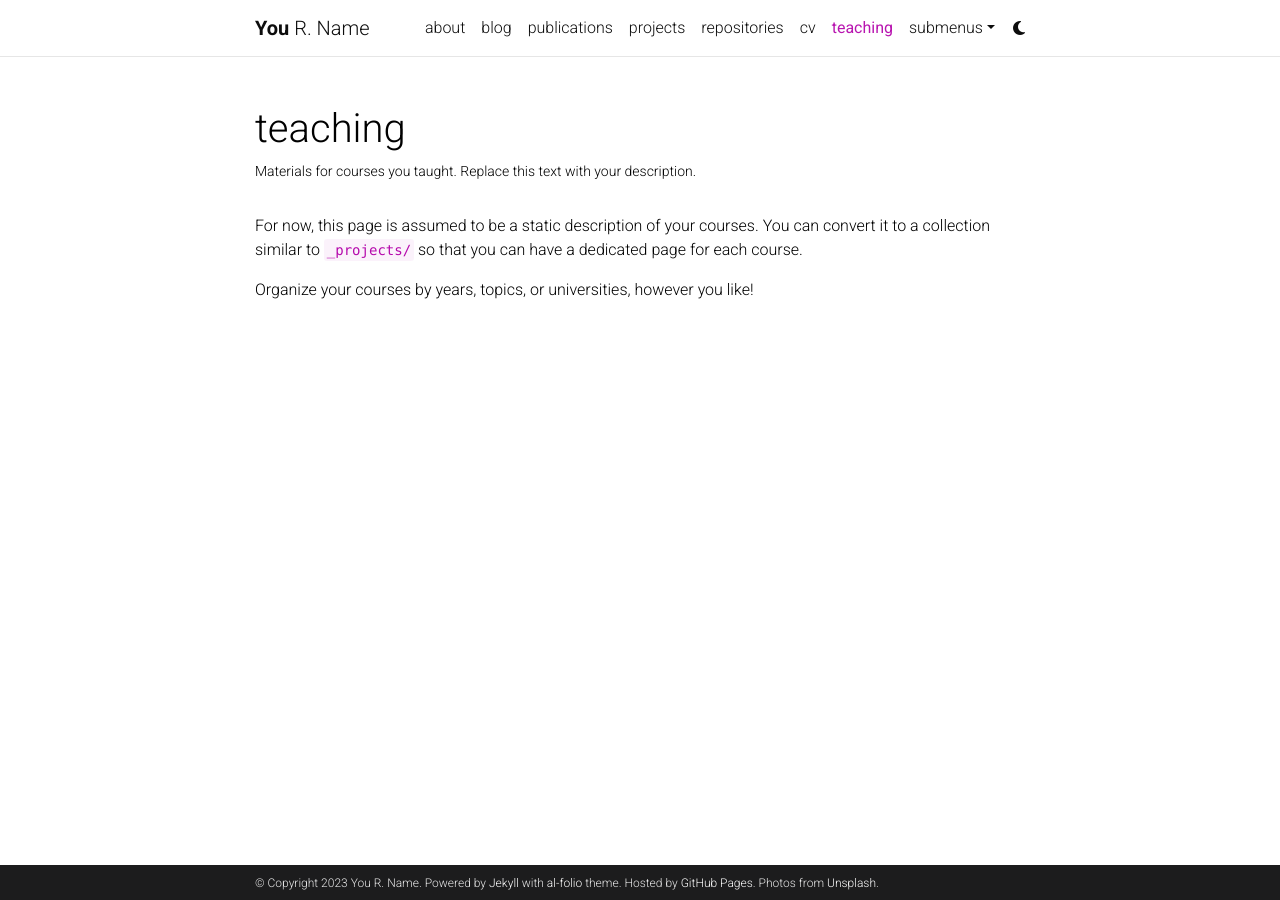
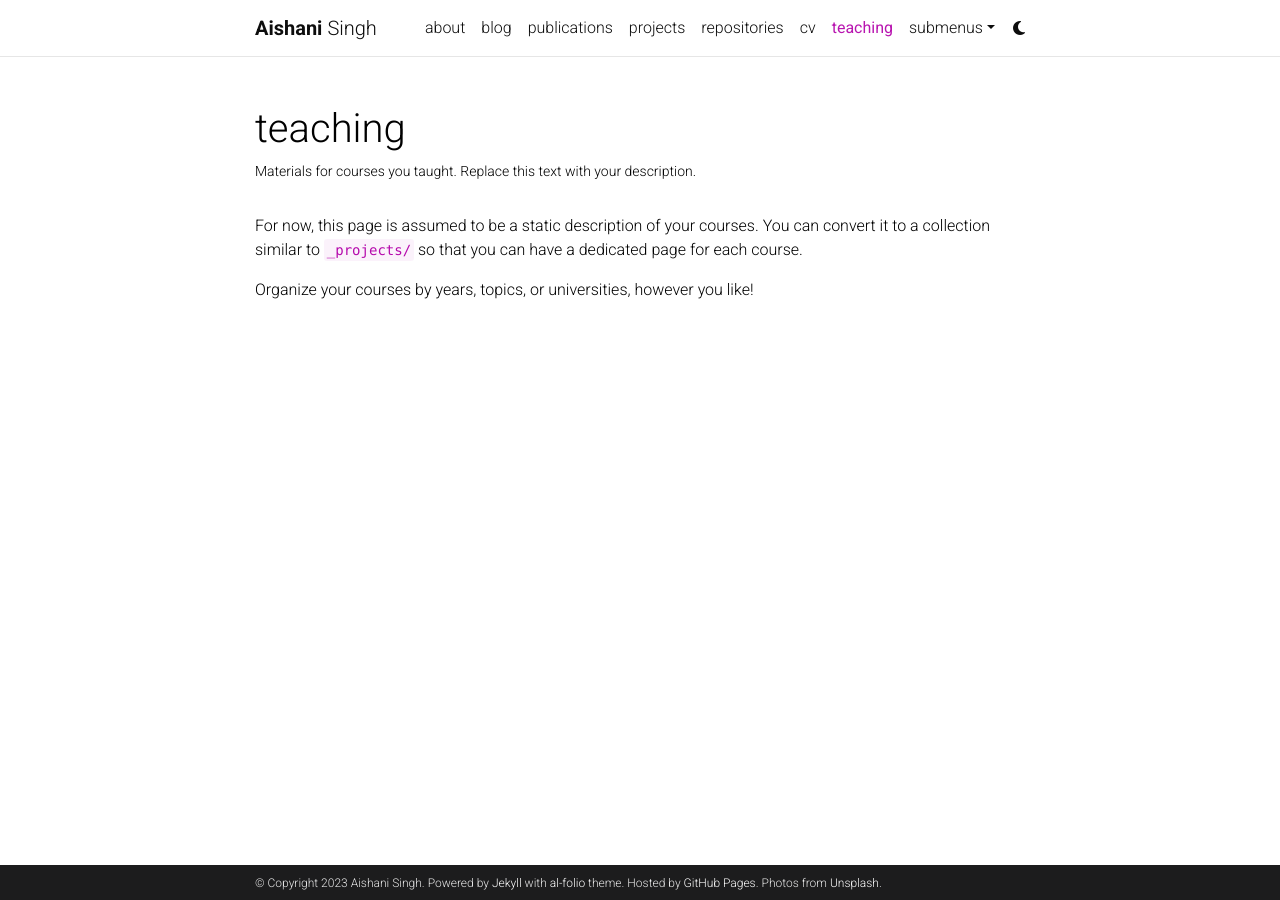
Before and after one commit to aishanisingh/aishanisingh.github.io, a Jekyll site: the page built from _pages/teaching.md, in a window 1280 px wide. Built offline with Jekyll 4.4.1, drawn with Linux system fonts in a browser that asks for light colours; comment, search, counter and statistics services are not loaded; a style sheet for code colours, icons or effects is not loaded.

Commit message:
add name

```diff
--- a/_config.yml
+++ b/_config.yml
@@ -3,9 +3,8 @@
 # -----------------------------------------------------------------------------
 
 title: blank # the website title (if blank, full name will be used instead)
-first_name: You
-middle_name: R.
-last_name: Name
+first_name: Aishani
+last_name: Singh
 email: you@example.com
 description: > # the ">" symbol means to ignore newlines until "footer_text:"
   A simple, whitespace theme for academics. Based on [*folio](https://github.com/bogoli/-folio) design.
```
